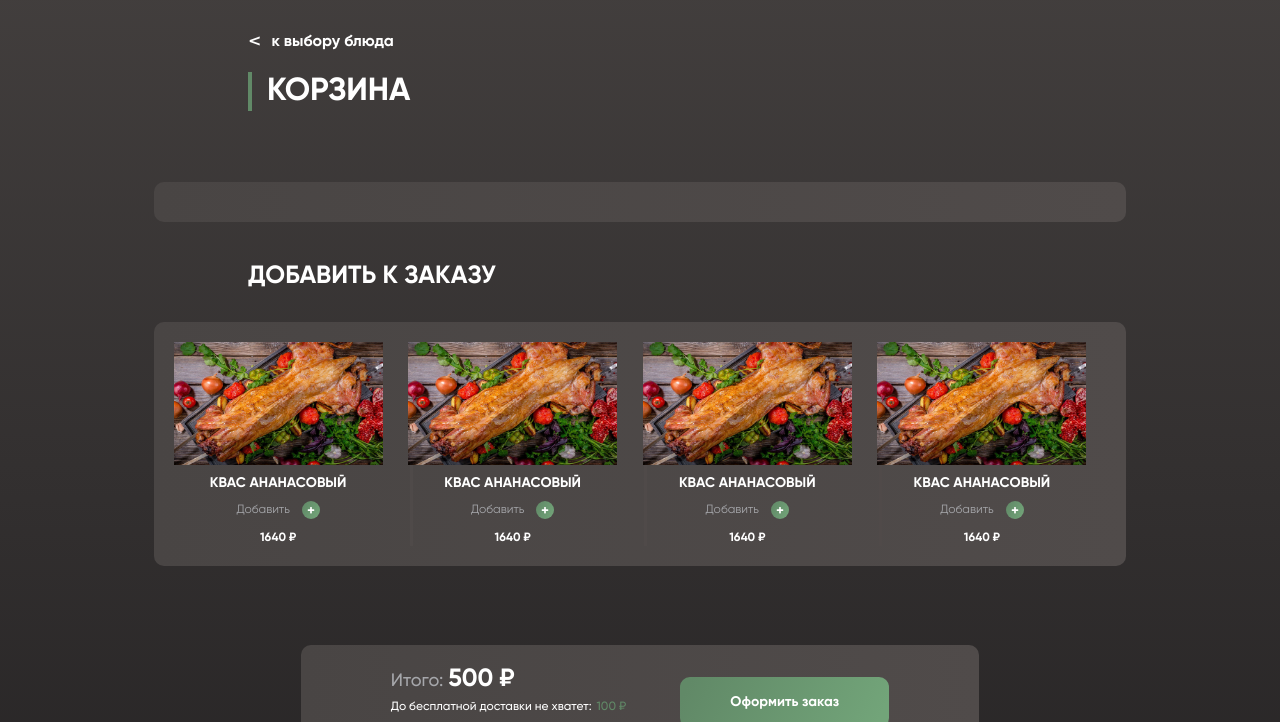
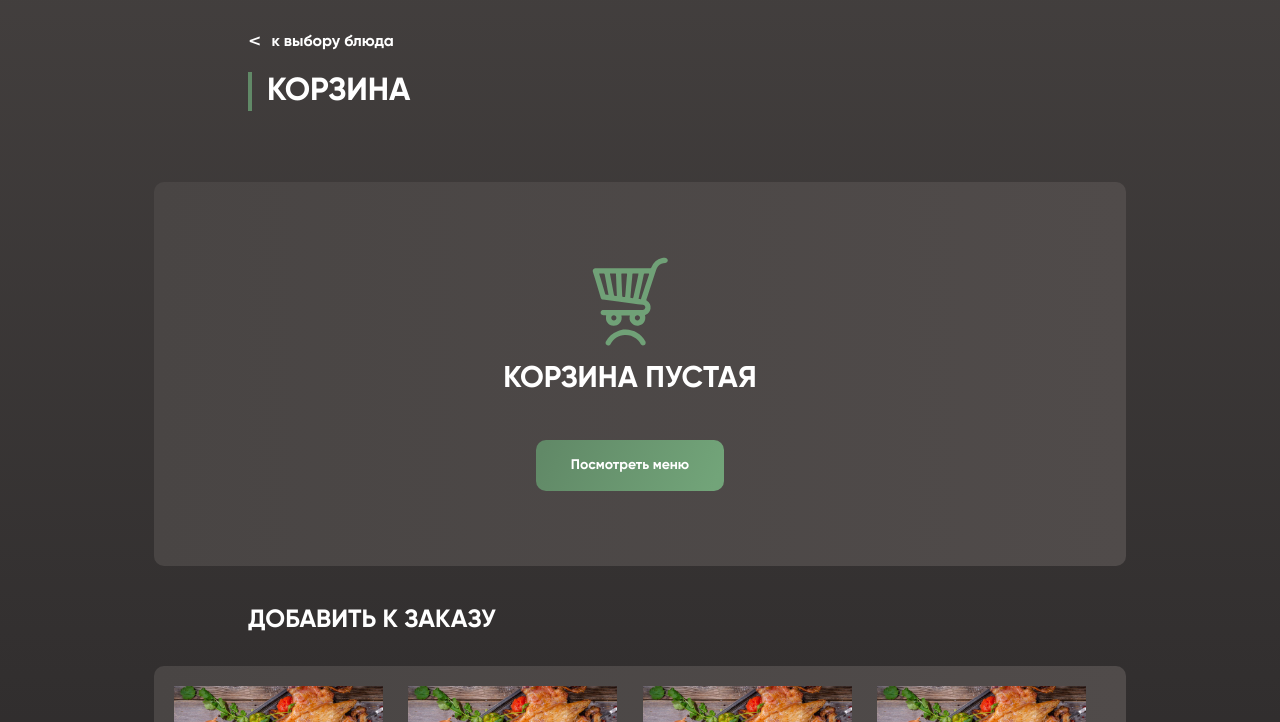
Before and after one commit to Sgeorgi174/food_delivery, a plain HTML site: page cart.html in a window 1280 px wide. Shown: the part 78-800 px from the top of the page. Drawn offline with Linux system fonts and the light colour scheme.

Commit message:
js for cart page was written

```diff
--- a/app/add_cart.js
+++ b/app/add_cart.js
@@ -1,12 +1,17 @@
+//переменные для рендера корзины //
 const cartRender = document.querySelector('.cart__content')
 const removeCart = document.querySelectorAll('.cart__box-close')
+const cartEmpty = document.querySelector('.cart__empty')
 
 
 newCartRender()
+sum()
+emptyCart()
 
 function newCartRender() {
     for (let i = 0; i < localStorage.length; i++ ){
         let key = localStorage.key(i)
+
 
         if (typeof(JSON.parse(localStorage.getItem(key)).count) === 'number') {
             const cartItemHtml =
@@ -31,6 +36,30 @@ function newCartRender() {
     }
 }
 
+
+//описываем каунтер в корзине //
+window.addEventListener('click', function(event){
+    if (event.target.dataset.action === 'plus') {
+       const counterCart = event.target.closest('.cart__box-counter');
+       const count = counterCart.querySelector('[data-counter]');
+       count.innerText = ++count.innerText
+       sum()
+    }
+    if (event.target.dataset.action === 'minus') {
+        const counterCart = event.target.closest('.cart__box-counter');
+        const count = counterCart.querySelector('[data-counter]');
+        if (count.innerText == 1) {
+         return ;
+        } else {
+         count.innerText = --count.innerText
+         sum()
+        }
+     }
+})
+
+//очистка корзины и проверка на наличие каких-либо товаров //
+
+
 window.addEventListener('click', function(event){
     if (event.target.classList[0] === 'cart__box-close') {
 
@@ -39,10 +68,40 @@ window.addEventListener('click', function(event){
             const cartBox = event.target.closest('[data-cart]').dataset.cart
             if (this.localStorage.key(i) == cartBox){
                 this.localStorage.removeItem(key)
-                event.target.closest('.cart__box').style.display = 'none';
+                event.target.closest('.cart__box').remove();
+                emptyCart ()
+                sum()
             }
         }
 
 
     }
 })
+
+function emptyCart (){
+
+    if (cartRender.children.length <= 1) {
+        cartEmpty.style.display = 'flex'
+    } else {
+        cartEmpty.style.display = 'none'
+    }
+}
+
+// подсчет суммы товаров //
+function sum(){
+    const cartItems = document.querySelectorAll('.cart__box')
+
+    let totalPrice = 0;
+
+
+    cartItems.forEach(function(item){
+        const amount = item.querySelector('.cart__box-counter-number')
+        const summ = item.querySelector('.cart__box-total')
+        const currentPrice = parseInt(amount.innerText) * parseInt(summ.innerText)
+        totalPrice += currentPrice
+    })
+
+    const totalBox = document.querySelector('.total__left-amount_sum')
+    totalBox.innerText = totalPrice
+
+}
--- a/app/app.js
+++ b/app/app.js
@@ -52,25 +52,19 @@ closeModal.addEventListener('click', function(){
 })
 
 
-//описываем каунтер в корзине //
-window.addEventListener('click', function(event){
-    if (event.target.dataset.action === 'plus') {
-       const counterCart = event.target.closest('.cart__box-counter');
-       const count = counterCart.querySelector('[data-counter]');
-       count.innerText = ++count.innerText
-    }
-    if (event.target.dataset.action === 'minus') {
-        const counterCart = event.target.closest('.cart__box-counter');
-        const count = counterCart.querySelector('[data-counter]');
-        if (count.innerText == 1) {
-         return ;
-        } else {
-         count.innerText = --count.innerText
-        }
-     }
-})
+
 
 window.addEventListener('click', function(event){
+    // for (let i = 0; i < this.localStorage.length; i++){
+    //     let key = localStorage.key(i)
+    //     // console.log(event.target.closest('[data-id]').dataset.id);
+    //     // console.log(this.localStorage.key(key));
+    //     if (event.target.closest('[data-id]').dataset.id === this.localStorage.key(key)){
+
+    //     }
+
+    // }
+
     if (event.target.dataset.cart == 'add'){
        const box = event.target.closest('.dishes__box')
        const productInfo = {
--- a/cart.html
+++ b/cart.html
@@ -89,6 +89,12 @@
                 <a href="./index.html#menu" class="cart__nav">к выбору блюда</a>
                 <h2 class="cart__title">КОРЗИНА</h2>
                 <div class="cart__content">
+                    <div class="cart__empty">
+                        <img src="./img/icons/empty_cart.svg" class="cart__empty-img">
+                        <div class="cart__empty-title">КОРЗИНА ПУСТАЯ</div>
+                        <a href="./index.html#menu" class="cart__empty-btn">Посмотреть меню</a>
+                    </div>
+
                 </div>
             </section>
 
--- a/style/_cart.scss
+++ b/style/_cart.scss
@@ -48,6 +48,40 @@
         display: flex;
         flex-direction: column;
         row-gap: 40px;
+    }
+
+    &__empty {
+        margin:55px 0;
+        display: none;
+        flex-direction: column;
+        justify-content: center;
+        align-items: center;
+
+        &-title {
+            margin-top: 15px;
+            font-weight: 700;
+            font-size: 30px;
+            line-height: 36px;
+        }
+
+        &-btn {
+            display: flex;
+            align-items: center;
+            justify-content: center;
+            margin-top: 43px;
+            width: 188px;
+            height: 51px;
+            background: $greenGradient;
+            border-radius: 10px;
+            outline: none;
+            border: 0;
+
+            font-family: $fontFamily;
+            font-weight: 700;
+            font-size: 14px;
+            line-height: 17px;
+            color: $colorWhite;
+        }
     }
 
     &__box {
```
Also changed, not shown: style/style.css, 1 other file.
